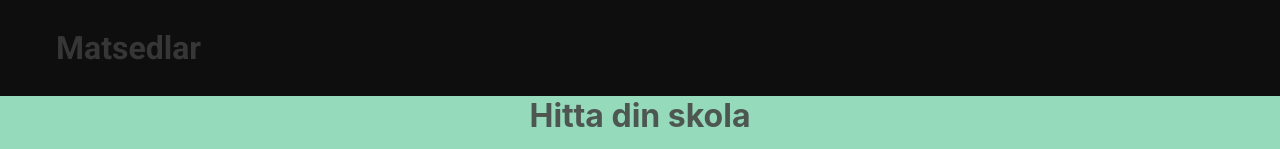
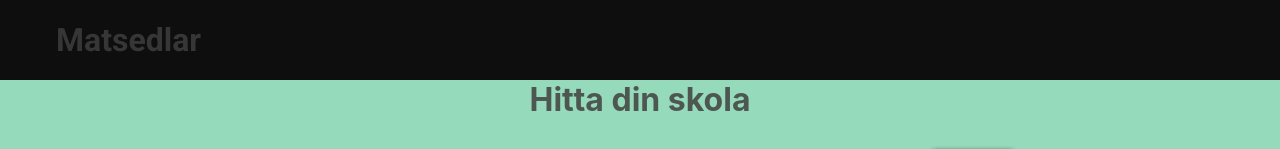
Before and after one commit to Nickztar/Matsedlar, a Svelte app: page / in a window 1280 px wide. Shown: the top 149 px of the page. Built offline with nearby package versions, Linux system fonts and the light colour scheme; some icons are missing.

Commit message:
childs fixed

```diff
--- a/src/App.svelte
+++ b/src/App.svelte
@@ -29,8 +29,10 @@
 		flex-direction: column;
 		background: var(--primary);
 		width: 100vw;
-		height: 100%;
+		height: 90vh;
 		overflow: hidden;
+		position: absolute;
+		bottom: 0;
 	}
 	@media (prefers-color-scheme: light){
 		:global(:root) {
--- a/src/Heading.svelte
+++ b/src/Heading.svelte
@@ -34,12 +34,13 @@
         padding-left: 0.5rem;
     }
     header {
-        position: relative;
+        position: fixed;
+        top: 0;
         z-index: 1000;
         display: flex;
         text-align: center;
         justify-content: space-between;
-        height: 12vh;
+        height: 10vh;
         width: 100%;
         background: rgb(14, 14, 14);
     }
@@ -69,10 +70,4 @@
         text-align: center;
         margin: 0;
     }
-
-    @media screen and (max-height:700px){
-        header{
-            height: 9vh;
-        }
-    }
 </style>
```
